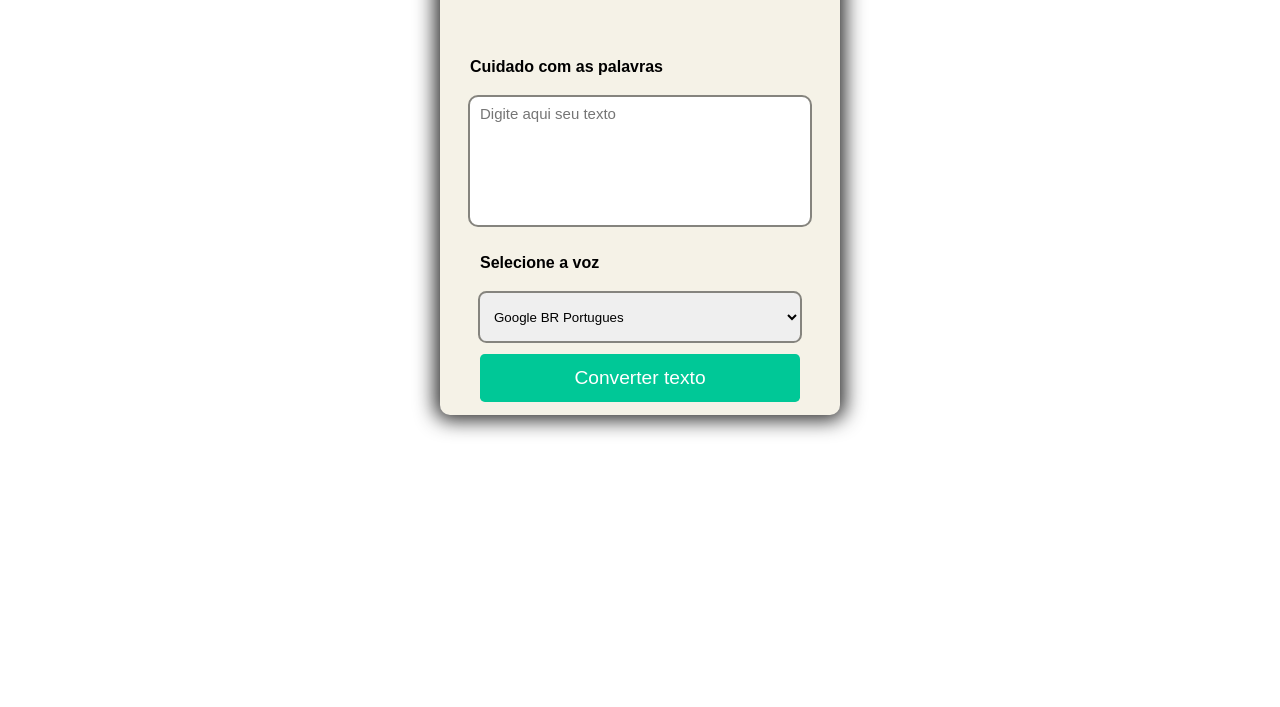
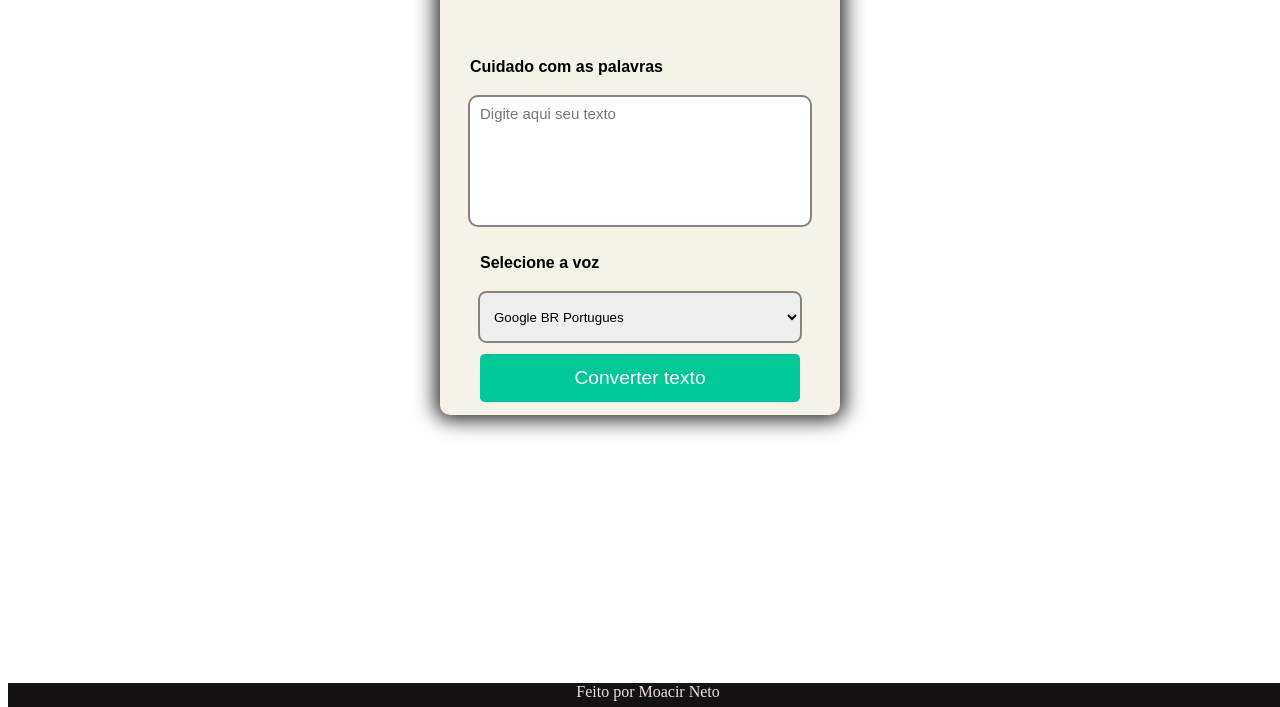
Before and after one commit to moaaskt/FalaTu, a plain HTML site: page index.html in a window 1280 px wide. Shown: the part 93-800 px from the top of the page. Drawn offline with Linux system fonts and the light colour scheme.

Commit message:
footer and css

```diff
--- a/index.html
+++ b/index.html
@@ -27,9 +27,14 @@
         </div>
         <button class="submit">Converter texto</button>
     </main>
+    <footer class="footer">
+        <span>Feito por
+        Moacir Neto</span>
+
+        </footer>
+    <script src="javas.js"></script>
 
 
-    <script src="javas.js"></script>
 </body>
 
 </html>
--- a/style.css
+++ b/style.css
@@ -83,3 +83,12 @@ main{
     border: none;
 
 }
+.footer{
+    position: absolute;
+    text-align: center;
+    bottom: 0;
+    height: 1.5rem;
+    width: 100vw;
+    background-color: rgb(20, 18, 18);
+    color: rgb(234, 223, 223);
+}
```
